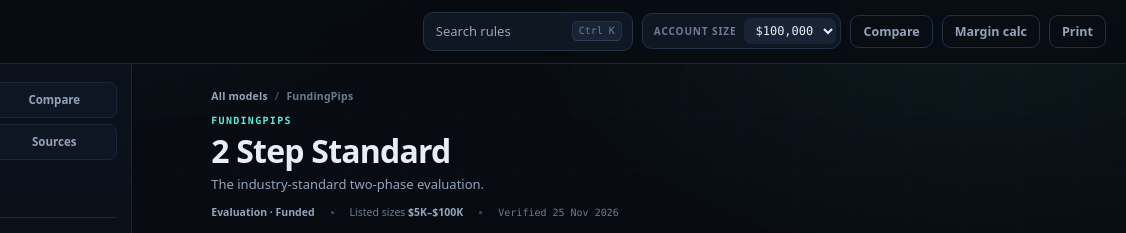
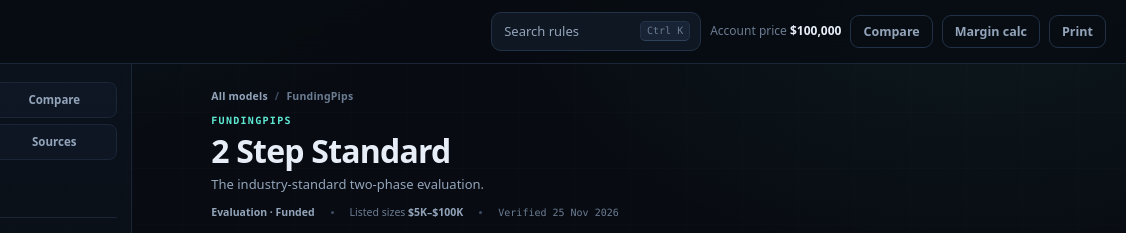
Before and after one commit to Fsociety-T/PropRulebook, a plain HTML site: page index.html in a window 1280 px wide. Shown: the top 233 px of the page, 154-1280 px from the left. Drawn offline with Linux system fonts and the light colour scheme.

Commit message:
Refresh Prop Rulebook to $100K/$200K with execution guardrails

```diff
--- a/app.js
+++ b/app.js
@@ -1319,12 +1319,14 @@
       if (event.target.closest(".search-result")) closeSearch(false);
     });
 
+    if (sizeSelect) {
       sizeSelect.addEventListener("change", () => {
         state.size = Number(sizeSelect.value);
         store.set("size", state.size);
         render({ preserveScroll: true });
         toast(`Examples updated to ${fmtMoney(state.size)}`);
       });
+    }
 
     printBtn.addEventListener("click", () => window.print());
 
@@ -1452,12 +1454,14 @@
   /* ------------------------------------------------------------------ */
 
   function init() {
+    if (sizeSelect) {
       sizeSelect.innerHTML = RB.sizes
         .map(
           (size) =>
             `<option value="${size}" ${size === state.size ? "selected" : ""}>${fmtMoney(size)}</option>`
         )
         .join("");
+    }
 
     renderNav();
     bindEvents();
--- a/index.html
+++ b/index.html
@@ -24,10 +24,7 @@
         <kbd>Ctrl K</kbd>
       </button>
 
-      <label class="size-picker" for="size-select">
-        <span>Account size</span>
-        <select id="size-select" aria-label="Example account size"></select>
-      </label>
+      <span class="topbar-price">Account price <strong>$100,000</strong></span>
 
       <a class="btn btn-ghost compare-link" href="#/compare">Compare</a>
       <a class="btn btn-ghost calc-link" href="#/calc">Margin calc</a>
--- a/styles.css
+++ b/styles.css
@@ -201,6 +201,16 @@ button:disabled {
   font-weight: 500;
 }
 
+.topbar-price {
+  font-size: 12px;
+  color: var(--dim);
+}
+
+.topbar-price strong {
+  color: var(--text);
+  font-weight: 600;
+}
+
 .topbar-actions {
   display: flex;
   align-items: center;
```
Lines whose indentation alone changed are shown as unchanged.
